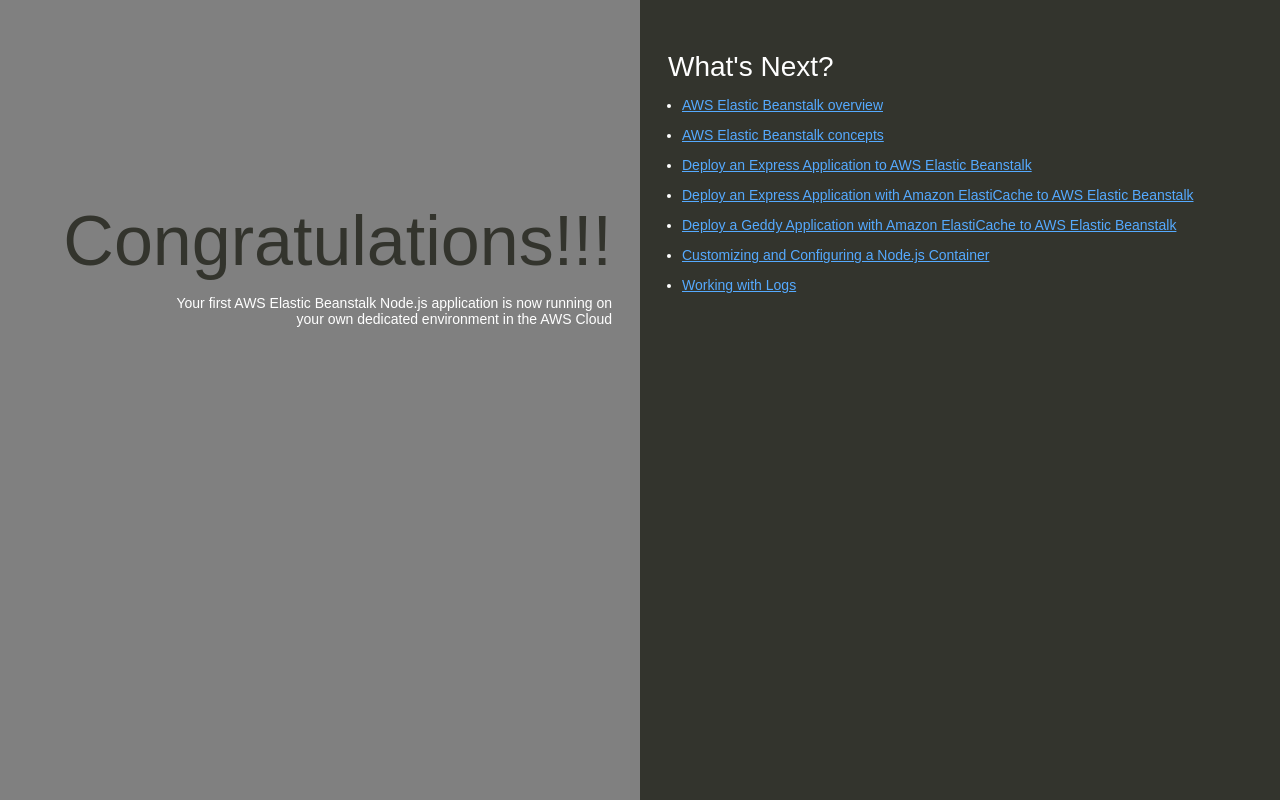
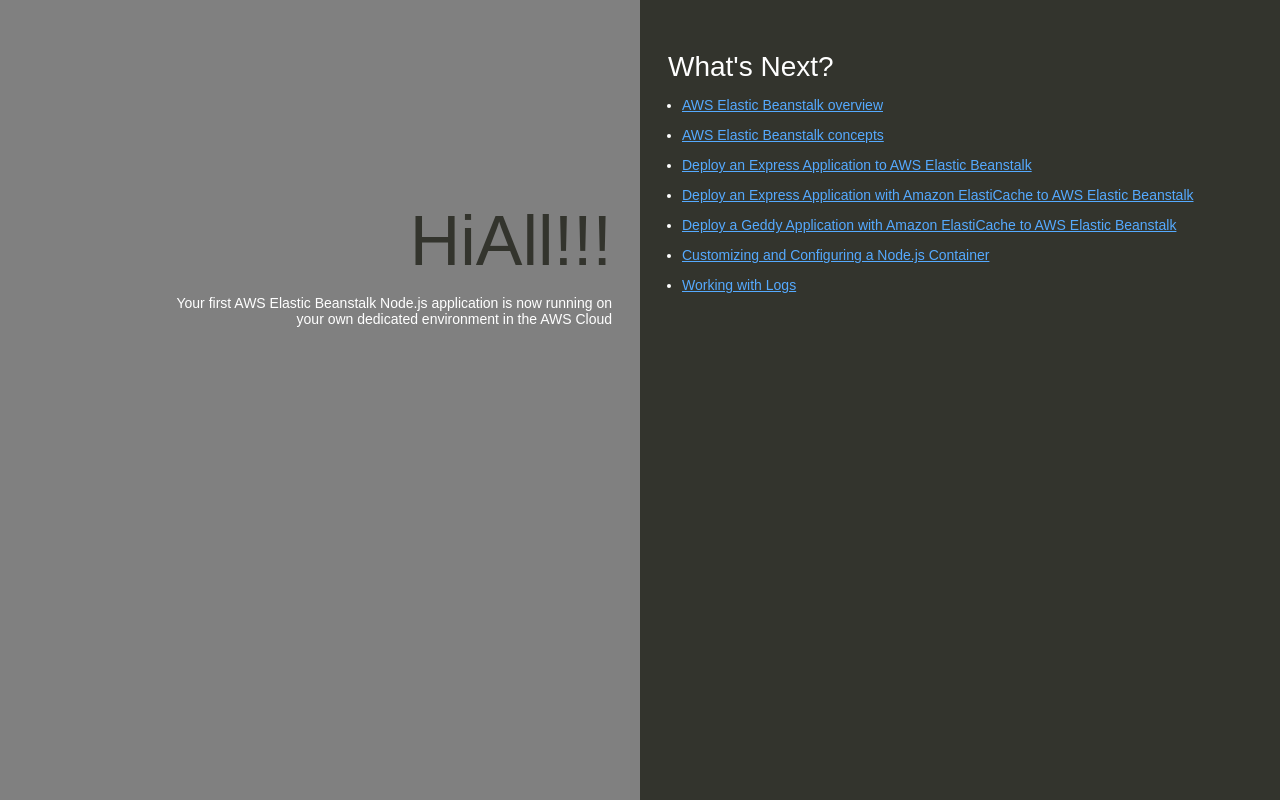
Before and after one commit to AhmedMElhamy/SimpleAppRepository, a website: page index.html in a window 1280 px wide. Drawn offline with Linux system fonts and the light colour scheme.

Commit message:
Update index.html

```diff
--- a/index.html
+++ b/index.html
@@ -74,7 +74,7 @@
   </head>
   <body>
     <div class="textColumn">
-      <h1>Congratulations!!!</h1>
+      <h1>HiAll!!!</h1>
       <p>Your first AWS Elastic Beanstalk Node.js application is now running on your own dedicated environment in the AWS Cloud</p>
     </div>
     <div class="linksColumn">
```
